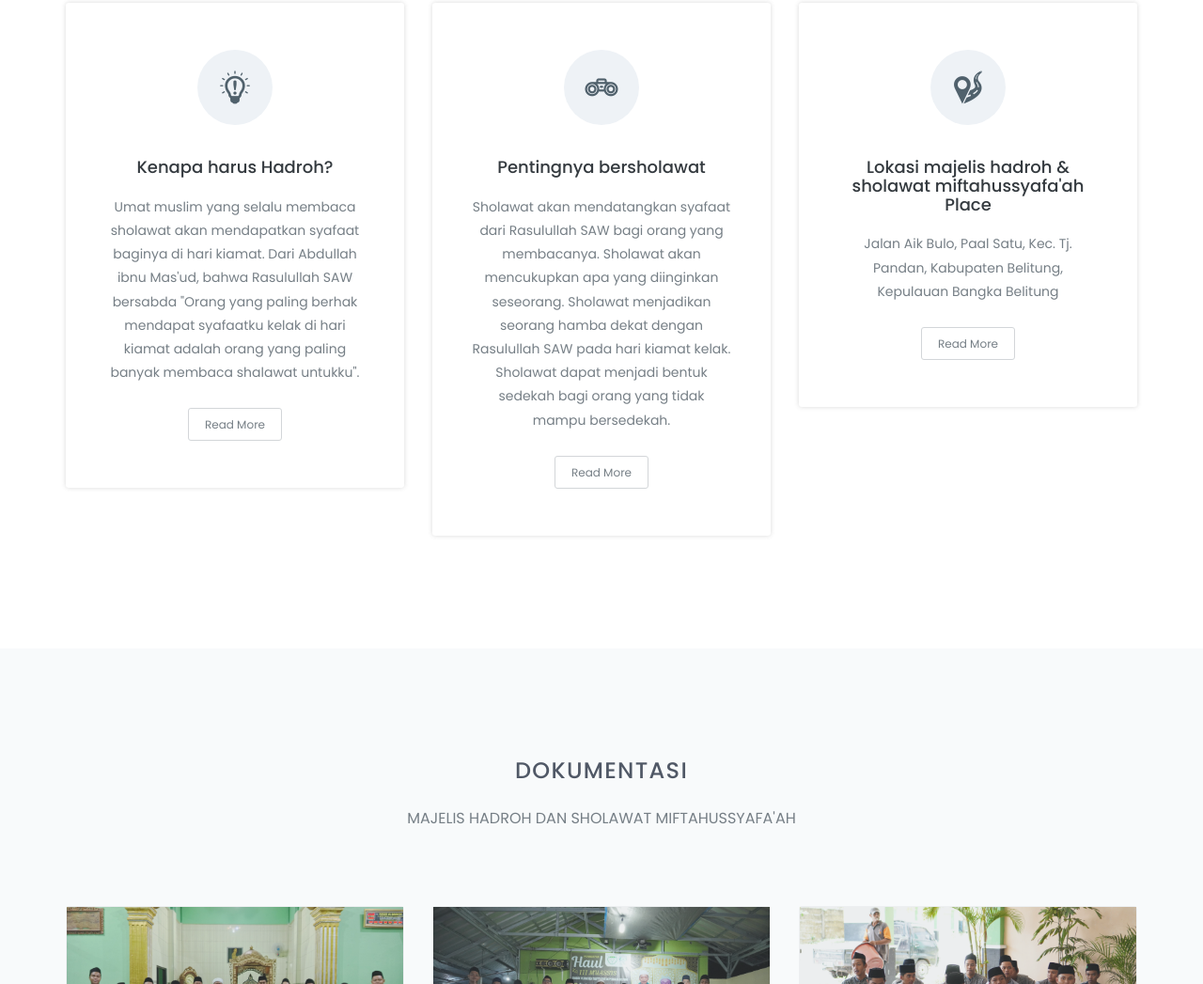
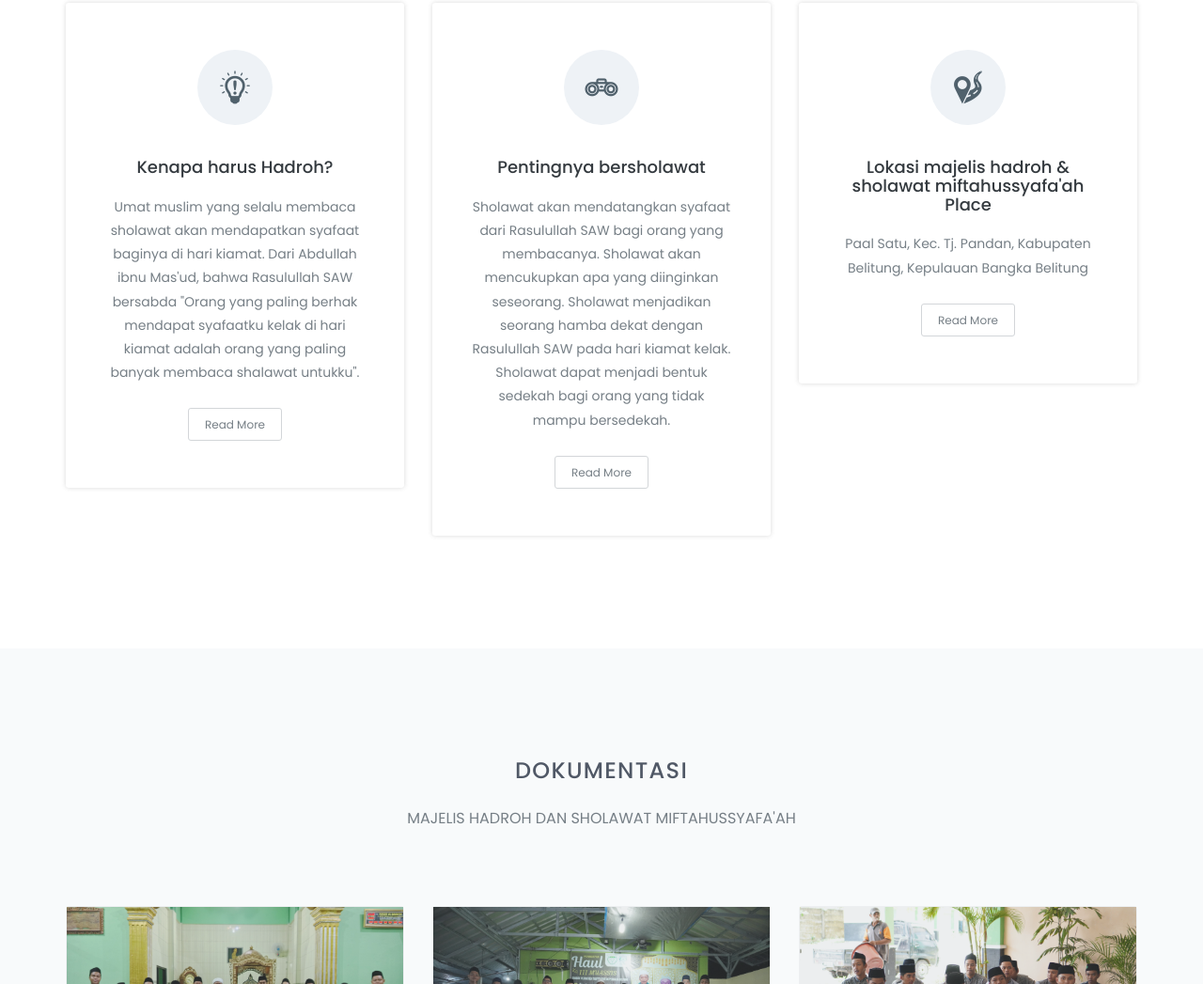
Before and after one commit to rizkiananda28/Website-Personal, a plain HTML site: page index.html in a window 1280 px wide. Shown: the part 1099-2146 px from the top of the page at 94% size. Drawn offline with nearby package versions, Linux system fonts and the light colour scheme.

Commit message:
Update index.html

```diff
--- a/index.html
+++ b/index.html
@@ -226,7 +226,7 @@
 								</div>
 								<h2><a href="#">Lokasi <span> Majelis Hadroh & Sholawat Miftahussyafa'ah</span> place</a></h2>
 								<p>
-									Jalan Aik Bulo, Paal Satu, Kec. Tj. Pandan, Kabupaten Belitung, Kepulauan Bangka Belitung
+									Paal Satu, Kec. Tj. Pandan, Kabupaten Belitung, Kepulauan Bangka Belitung
 								</p>
 								<button class="welcome-hero-btn how-work-btn" onclick="window.location.href='#'">
 									read more
```
